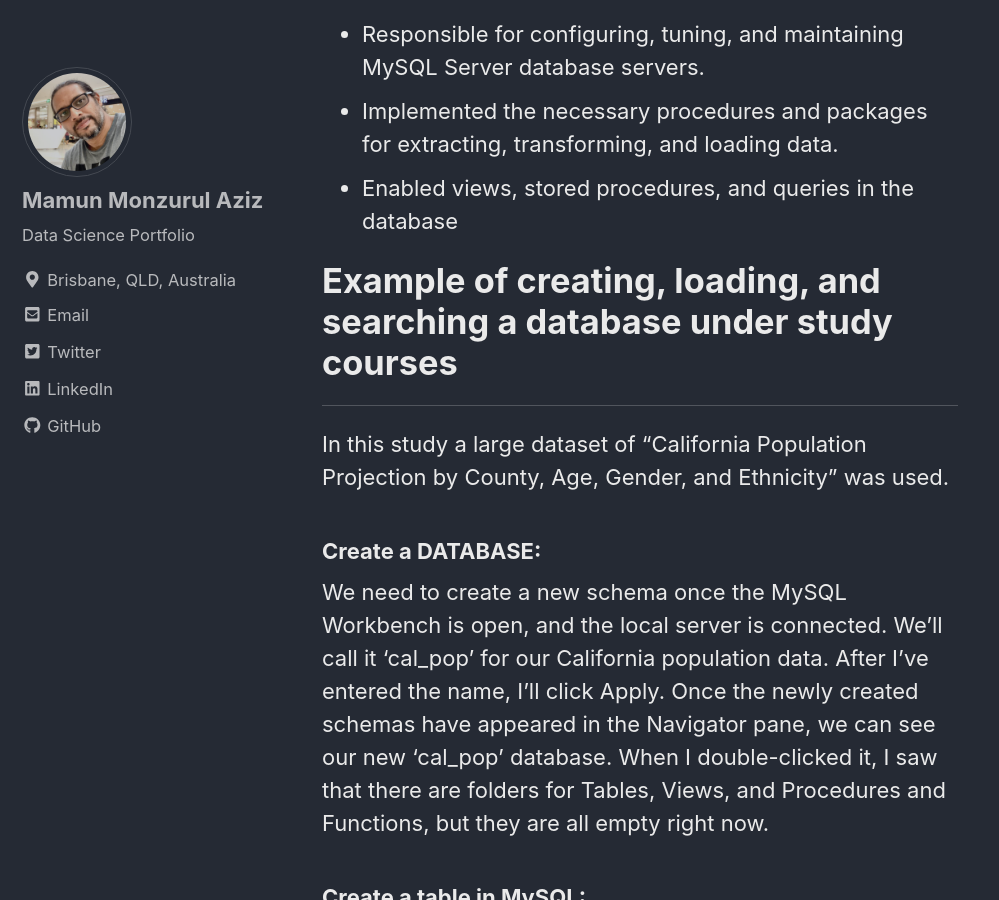
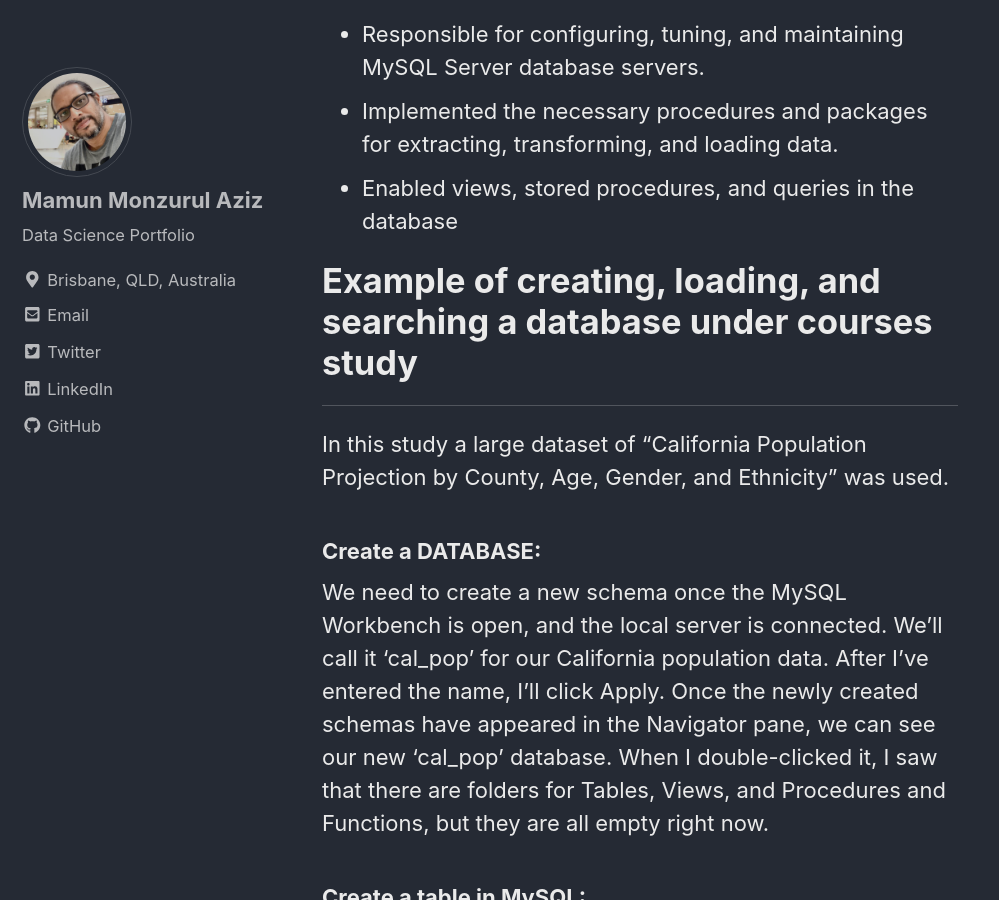
Before and after one commit to mamunmaziz/mamunmaziz.github.io, a Jekyll site: the page built from _posts/2022-09-04-MYSQL Protfolio.md, in a window 1280 px wide and 900 px high, scrolled down 1203 px. Shown: the whole window, without its empty margins (0-999 px from the left). Built offline with Jekyll 4.4.1, drawn with Linux system fonts in a browser that asks for light colours; cached includes are drawn as plain includes; nearby versions of some CDN libraries; some of the changed text lies outside the part shown.

```diff
--- a/_posts/2022-09-04-MYSQL Protfolio.md
+++ b/_posts/2022-09-04-MYSQL Protfolio.md
@@ -23,7 +23,7 @@ I am very familiar with the open-source relational database management system (R
 
 
 
-# Example of creating, loading, and searching a database under study courses
+# Example of creating, loading, and searching a database under courses study
 ---------------------------------------------------------------------------------------
 In this study a large dataset of “California Population Projection by County, Age, Gender, and Ethnicity” was used.
 
@@ -112,7 +112,7 @@ Result:
 
 <br>
 
-# Example of JOIN datasets under a study course
+# Example of JOIN datasets under a course study
 ------------------------------------------------
 As a starting point, we basically started with two datasets and joined them. Our next step was to perform ETL on them.
 We used road safety data for year 2019 published by the UK government at their open data website, <https://ckan.publishing.service.gov.uk/dataset/road-accidents-safety-data>
```
